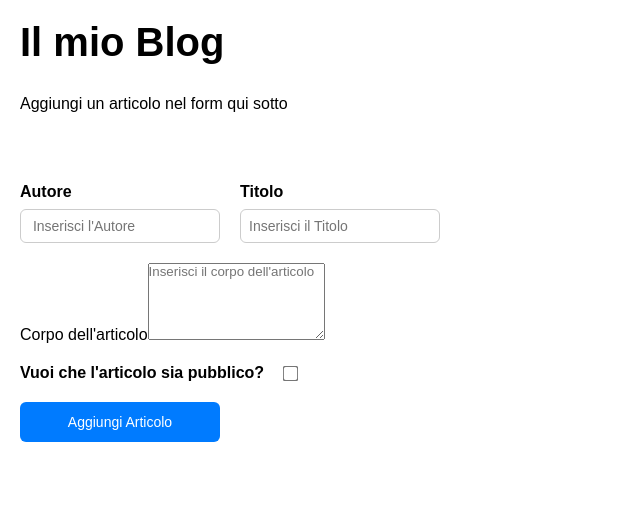
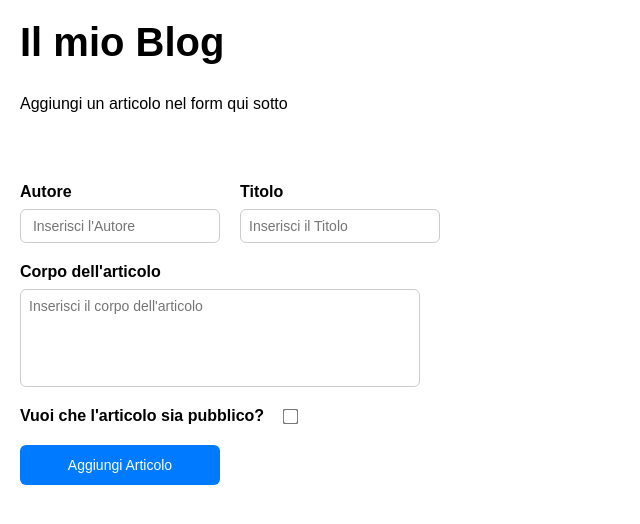
Before and after one commit to daviderocco85/react-form, a React (Vite) app: page / in a window 1280 px wide. Shown: the top 524 px of the page, without its empty margins (0-640 px from the left). Built offline with nearby package versions, Linux system fonts and the light colour scheme.

Commit message:
style: add form-body styles for label and textarea

```diff
--- a/src/components/PostForm.css
+++ b/src/components/PostForm.css
@@ -18,6 +18,23 @@ form {
     align-items: start;
     gap: 8px;
     font-weight: 600;
+}
+
+.form-body label {
+    display: flex;
+    flex-direction: column;
+    align-items: start;
+    gap: 8px;
+    font-weight: 600;
+}
+
+.form-body textarea {
+    padding: 8px;
+    width: 400px;
+    border: 1px solid #ccc;
+    border-radius: 6px;
+    font-size: 14px;
+    resize: none;
 }
 
 
```
